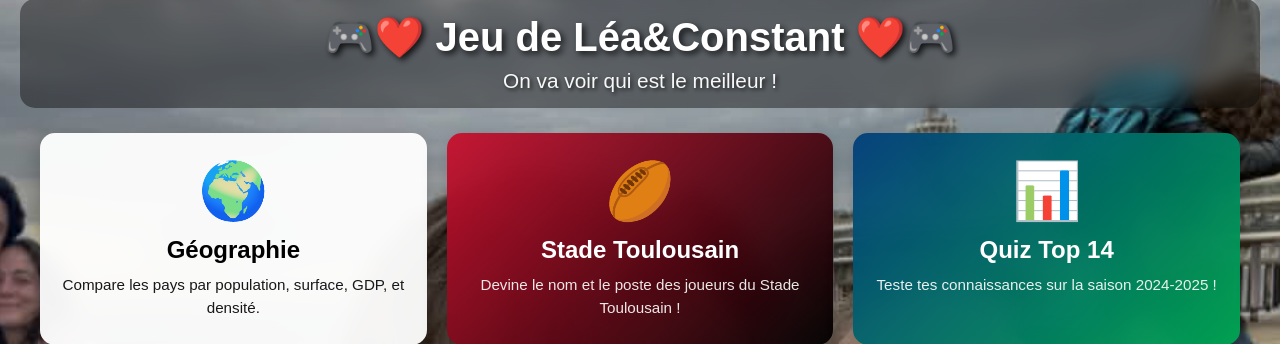
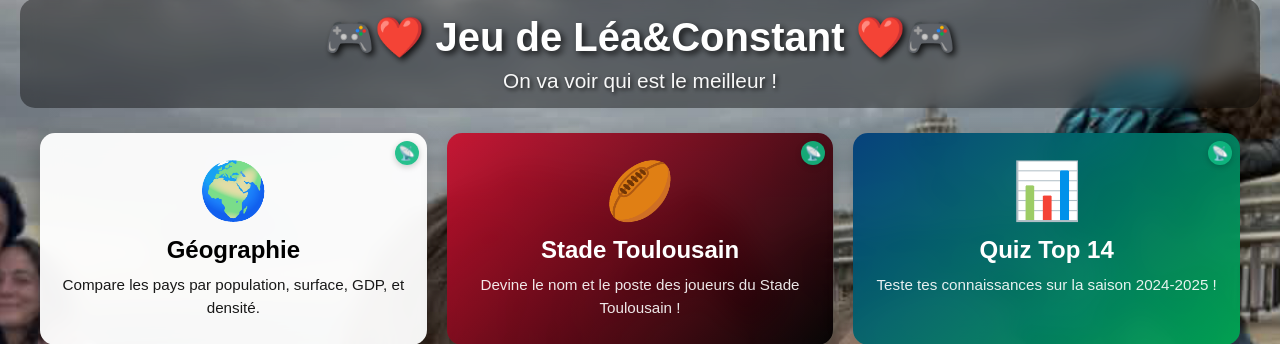
Before and after one commit to Constant000/lea-christmas-game, a Flask app: page / in a window 1280 px wide. Shown: the part 121-465 px from the top of the page. Run offline with Flask 3, Linux system fonts and the light colour scheme.

Commit message:
beautify-all

```diff
--- a/static/app.js
+++ b/static/app.js
@@ -220,7 +220,7 @@
             card.innerHTML = `
                 <img src="https://flagcdn.com/w320/${option.iso2.toLowerCase()}.png"
                      alt="${option.name}"
-                     class="flag-image"
+                     class="flag-image">
                 <div class="country-name">${option.name}</div>
                 <div class="country-value" data-value="${option.value}">???</div>
             `;
@@ -245,7 +245,9 @@
         cards.forEach(card => {
             card.classList.add('disabled');
 
-            const countryName = card.querySelector('.country-name').textContent;
+            const countryNameElement = card.querySelector('.country-name');
+            if (!countryNameElement) return; // Skip if element doesn't exist
+            const countryName = countryNameElement.textContent;
             const valueDiv = card.querySelector('.country-value');
             const value = parseInt(valueDiv.dataset.value);
 
@@ -386,7 +388,17 @@
 
         if (this.currentQuestion.offline_mode) {
             playerImageDiv.style.display = 'none';
-            nameSection.style.display = 'none';
+            nameSection.style.display = 'block';
+
+            // Show player name in offline mode
+            const nameOptions = document.getElementById('toulouse-name-options');
+            nameOptions.innerHTML = `
+                <div style="text-align: center; padding: 20px; background: #f0f0f0; border-radius: 10px; margin-bottom: 20px;">
+                    <h3 style="color: #c8102e; font-size: 1.5rem; margin: 0;">
+                        ${this.currentQuestion.player.name}
+                    </h3>
+                </div>
+            `;
         } else {
             playerImageDiv.style.display = 'block';
             nameSection.style.display = 'block';
@@ -453,6 +465,13 @@
     },
 
     checkAnswer() {
+        console.log('🔍 checkAnswer called');
+        console.log('🔍 offline_mode:', this.currentQuestion.offline_mode);
+        console.log('🔍 selectedPosition:', this.selectedPosition);
+        console.log('🔍 selectedName:', this.selectedName);
+        console.log('🔍 correct position:', this.currentQuestion.player.position);
+
+        // OFFLINE MODE - Only position question
         if (this.currentQuestion.offline_mode) {
             if (this.selectedPosition === null) return;
 
@@ -483,6 +502,7 @@
             return;
         }
 
+        // ONLINE MODE - Name AND position questions
         if (this.selectedName === null || this.selectedPosition === null) return;
 
         const nameCorrect = this.selectedName === this.currentQuestion.player.name;
--- a/templates/index.html
+++ b/templates/index.html
@@ -72,18 +72,28 @@
             background: linear-gradient(rgba(0, 0, 0, 0.2), rgba(0, 0, 0, 0.2)),
                         url('/static/background.png');
             background-size: cover;
-            background-position: center;
-            background-attachment: fixed;
+            background-position: center top;
+            background-attachment: scroll; /* Change de fixed à scroll */
         }
 
         .scroll-wrapper {
-            min-height: 100vh;
+            min-height: 120vh; /* Augmente de 100vh à 120vh pour forcer le scroll */
             padding: 20px;
             display: flex;
             align-items: flex-start;
             justify-content: center;
             padding-top: 10vh;
             padding-bottom: 30vh;
+        }
+
+        .scroll-wrapper {
+            min-height: 150vh;
+            padding: 20px;
+            display: flex;
+            align-items: flex-start;
+            justify-content: center;
+            padding-top: 10vh;
+            padding-bottom: 50vh;
         }
 
         .menu-container {
@@ -576,7 +586,64 @@
         #flag-game-page.active { display: flex !important; }
         #toulouse-game-page.active { display: flex !important; }
         #top14-quiz-page.active { display: flex !important; }
-            </style>
+
+        .offline-indicator-badge {
+            position: absolute;
+            top: 8px;
+            right: 8px;
+            width: 24px;
+            height: 24px;
+            background: rgba(16, 185, 129, 0.9);
+            border-radius: 50%;
+            display: flex;
+            align-items: center;
+            justify-content: center;
+            font-size: 0.85rem;
+            box-shadow: 0 2px 6px rgba(0, 0, 0, 0.2);
+            cursor: help;
+            transition: transform 0.2s;
+        }
+
+        .offline-indicator-badge:hover {
+            transform: scale(1.2);
+        }
+
+        .offline-indicator-badge::after {
+            content: attr(data-tooltip);
+            position: absolute;
+            bottom: -30px;
+            right: 0;
+            background: rgba(0, 0, 0, 0.8);
+            color: white;
+            padding: 4px 8px;
+            border-radius: 4px;
+            font-size: 0.7rem;
+            white-space: nowrap;
+            opacity: 0;
+            pointer-events: none;
+            transition: opacity 0.2s;
+        }
+
+        .offline-indicator-badge:hover::after {
+            opacity: 1;
+        }
+        .flag-image {
+            width: 100%;
+            max-width: 200px;
+            height: auto;
+            aspect-ratio: 3/2;
+            object-fit: cover;
+            border-radius: 8px;
+            box-shadow: 0 3px 10px rgba(0, 0, 0, 0.2);
+            margin-bottom: 15px;
+            background: #f0f0f0; /* Fond gris si l'image ne charge pas */
+        }
+
+        /* Style pour les images cassées */
+        .flag-image[src=""] {
+            display: none;
+        }
+    </style>
 </head>
 <body>
     <!-- Offline Indicator -->
@@ -594,6 +661,7 @@
                 <div class="games-grid">
                     <div class="game-card" onclick="navigateTo('flag-game')">
                         <div class="game-icon">🌍</div>
+                        <div class="offline-indicator-badge" data-tooltip="Mode hors ligne">📡</div>
                         <div class="game-title">Géographie</div>
                         <div class="game-description">
                             Compare les pays par population, surface, GDP, et densité.
@@ -602,6 +670,7 @@
 
                     <div class="game-card rugby" onclick="navigateTo('toulouse-game')">
                         <div class="game-icon">🏉</div>
+                        <div class="offline-indicator-badge" data-tooltip="Mode hors ligne">📡</div>
                         <div class="game-title">Stade Toulousain</div>
                         <div class="game-description">
                             Devine le nom et le poste des joueurs du Stade Toulousain !
@@ -610,6 +679,7 @@
 
                     <div class="game-card quiz" onclick="navigateTo('top14-quiz')">
                         <div class="game-icon">📊</div>
+                        <div class="offline-indicator-badge" data-tooltip="Mode hors ligne">📡</div>
                         <div class="game-title">Quiz Top 14</div>
                         <div class="game-description">
                             Teste tes connaissances sur la saison 2024-2025 !
```
